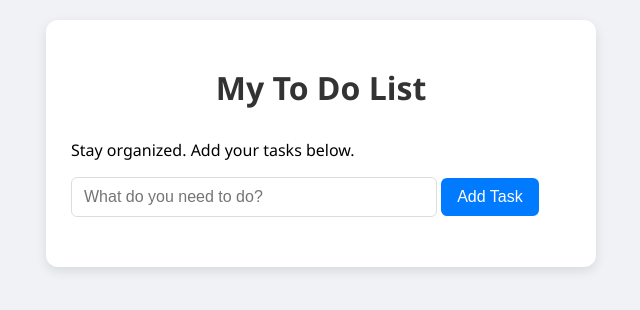
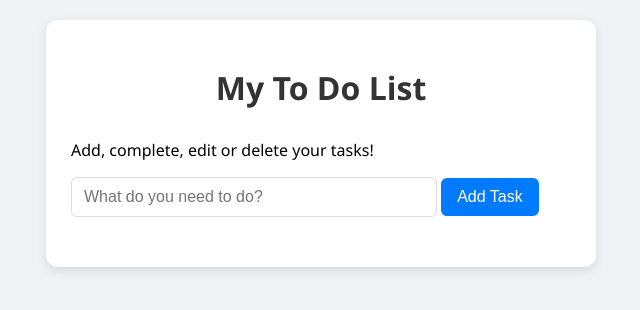
Before and after one commit to Margovur/todolist, a plain HTML site: page index.html in a window 1280 px wide. Shown: the full height of the page, 319-959 px from the left. Drawn offline with Linux system fonts and the light colour scheme.

Commit message:
Update index2.html

```diff
--- a/index.html
+++ b/index.html
@@ -3,14 +3,14 @@
 <head>
   <meta charset="UTF-8" />
   <meta name="viewport" content="width=device-width, initial-scale=1.0" />
-  <title>My To Do List</title>
+  <title>Simple To Do List (with Edit)</title>
   <link rel="stylesheet" href="style.css" />
 </head>
 <body>
   <div id="todo-container">
     <header>
       <h1>My To Do List</h1>
-      <p>Stay organized. Add your tasks below.</p>
+      <p>Add, complete, edit or delete your tasks!</p>
     </header>
 
     <div class="input-section">
```
